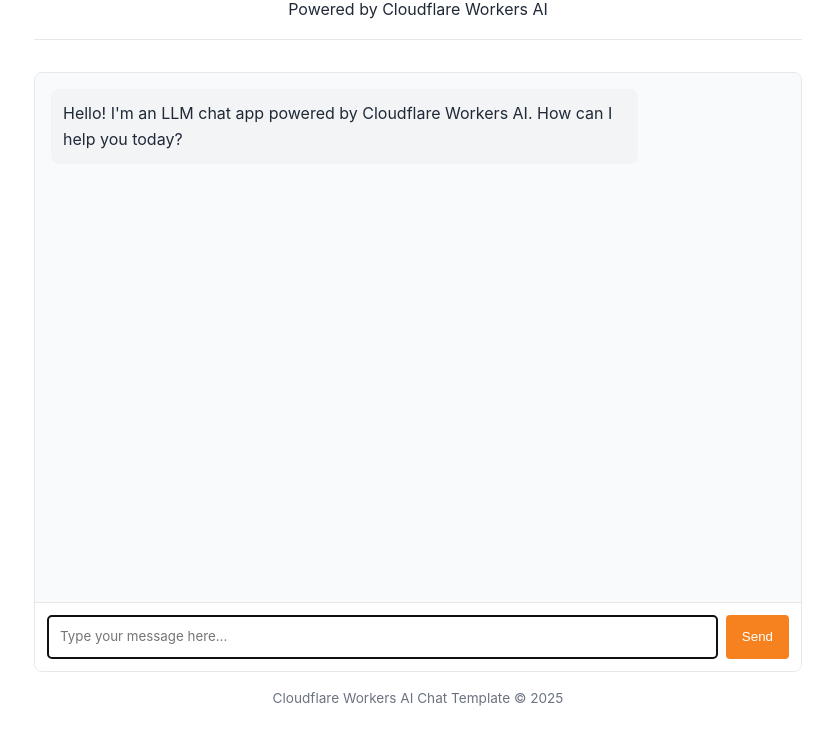
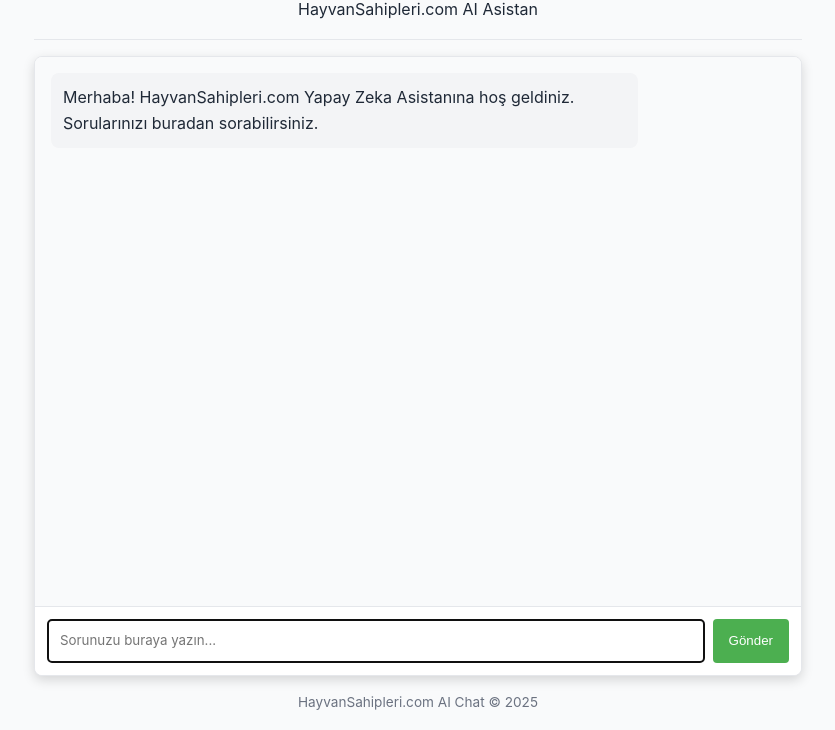
Before and after one commit to digiuzman/llm-chat-app-template, a website: page public/index.html in a window 1280 px wide. Shown: the part 73-803 px from the top of the page, without its empty margins (222-1057 px from the left). Drawn offline with Linux system fonts and the light colour scheme.

Commit message:
Update index.html

```diff
--- a/public/index.html
+++ b/public/index.html
@@ -1,41 +1,36 @@
 <!doctype html>
-<html lang="en">
+<html lang="tr">
   <head>
     <meta charset="UTF-8" />
     <meta name="viewport" content="width=device-width, initial-scale=1.0" />
-    <title>LLM Chat App</title>
+    <title>HayvanSahipleri - Yapay Zeka Chat</title>
     <style>
       :root {
-        --primary-color: #f6821f;
-        --primary-hover: #e67e22;
+        --primary-color: #4CAF50;
+        --primary-hover: #45a049;
         --light-bg: #f9fafb;
         --border-color: #e5e7eb;
         --text-color: #1f2937;
         --text-light: #6b7280;
-        --user-msg-bg: #fff2e6;
+        --user-msg-bg: #e6ffe6;
         --assistant-msg-bg: #f3f4f6;
       }
 
-      * {
-        box-sizing: border-box;
-        margin: 0;
-        padding: 0;
-      }
+      * { box-sizing: border-box; margin: 0; padding: 0; }
 
       body {
-        font-family:
-          -apple-system, BlinkMacSystemFont, "Segoe UI", Roboto, Oxygen, Ubuntu,
-          Cantarell, sans-serif;
+        font-family: -apple-system, BlinkMacSystemFont, "Segoe UI", Roboto, Oxygen, Ubuntu, Cantarell, sans-serif;
         line-height: 1.6;
         color: var(--text-color);
         max-width: 800px;
         margin: 0 auto;
         padding: 1rem;
+        background-color: var(--light-bg);
       }
 
       header {
         text-align: center;
-        margin-bottom: 2rem;
+        margin-bottom: 1rem;
         padding: 1rem 0;
         border-bottom: 1px solid var(--border-color);
       }
@@ -48,11 +43,13 @@
       .chat-container {
         display: flex;
         flex-direction: column;
-        height: calc(100vh - 200px);
+        height: calc(100vh - 180px);
         min-height: 400px;
         border: 1px solid var(--border-color);
         border-radius: 8px;
         overflow: hidden;
+        background-color: #fff;
+        box-shadow: 0 4px 12px rgba(0,0,0,0.15);
       }
 
       .chat-messages {
@@ -67,6 +64,7 @@
         padding: 0.75rem;
         border-radius: 8px;
         max-width: 80%;
+        word-wrap: break-word;
       }
 
       .user-message {
@@ -84,7 +82,7 @@
         display: flex;
         padding: 0.75rem;
         border-top: 1px solid var(--border-color);
-        background-color: white;
+        background-color: #fff;
       }
 
       #user-input {
@@ -108,14 +106,8 @@
         transition: background-color 0.2s;
       }
 
-      #send-button:hover {
-        background-color: var(--primary-hover);
-      }
-
-      #send-button:disabled {
-        background-color: var(--text-light);
-        cursor: not-allowed;
-      }
+      #send-button:hover { background-color: var(--primary-hover); }
+      #send-button:disabled { background-color: var(--text-light); cursor: not-allowed; }
 
       .typing-indicator {
         display: none;
@@ -124,9 +116,7 @@
         color: var(--text-light);
       }
 
-      .typing-indicator.visible {
-        display: block;
-      }
+      .typing-indicator.visible { display: block; }
 
       footer {
         margin-top: 1rem;
@@ -134,41 +124,36 @@
         font-size: 0.85rem;
         color: var(--text-light);
       }
+
+      @media (max-width: 600px) {
+        body { padding: 0.5rem; }
+        .chat-container { height: calc(100vh - 120px); }
+      }
     </style>
   </head>
   <body>
     <header>
-      <h1>Cloudflare AI Chat</h1>
-      <p>Powered by Cloudflare Workers AI</p>
+      <h1>Yapay Zekaya Sor</h1>
+      <p>HayvanSahipleri.com AI Asistan</p>
     </header>
 
     <div class="chat-container">
       <div id="chat-messages" class="chat-messages">
         <div class="message assistant-message">
-          <p>
-            Hello! I'm an LLM chat app powered by Cloudflare Workers AI. How can
-            I help you today?
-          </p>
+          <p>Merhaba! HayvanSahipleri.com Yapay Zeka Asistanına hoş geldiniz. Sorularınızı buradan sorabilirsiniz.</p>
         </div>
       </div>
 
-      <div class="typing-indicator" id="typing-indicator">
-        AI is thinking...
-      </div>
+      <div class="typing-indicator" id="typing-indicator">Yapay Zeka yanıtlıyor...</div>
 
       <div class="message-input">
-        <textarea
-          id="user-input"
-          placeholder="Type your message here..."
-          rows="1"
-          autofocus
-        ></textarea>
-        <button id="send-button">Send</button>
+        <textarea id="user-input" placeholder="Sorunuzu buraya yazın..." rows="1" autofocus></textarea>
+        <button id="send-button">Gönder</button>
       </div>
     </div>
 
     <footer>
-      <p>Cloudflare Workers AI Chat Template &copy; 2025</p>
+      <p>HayvanSahipleri.com AI Chat &copy; 2025</p>
     </footer>
 
     <!-- Chat app script -->
```
